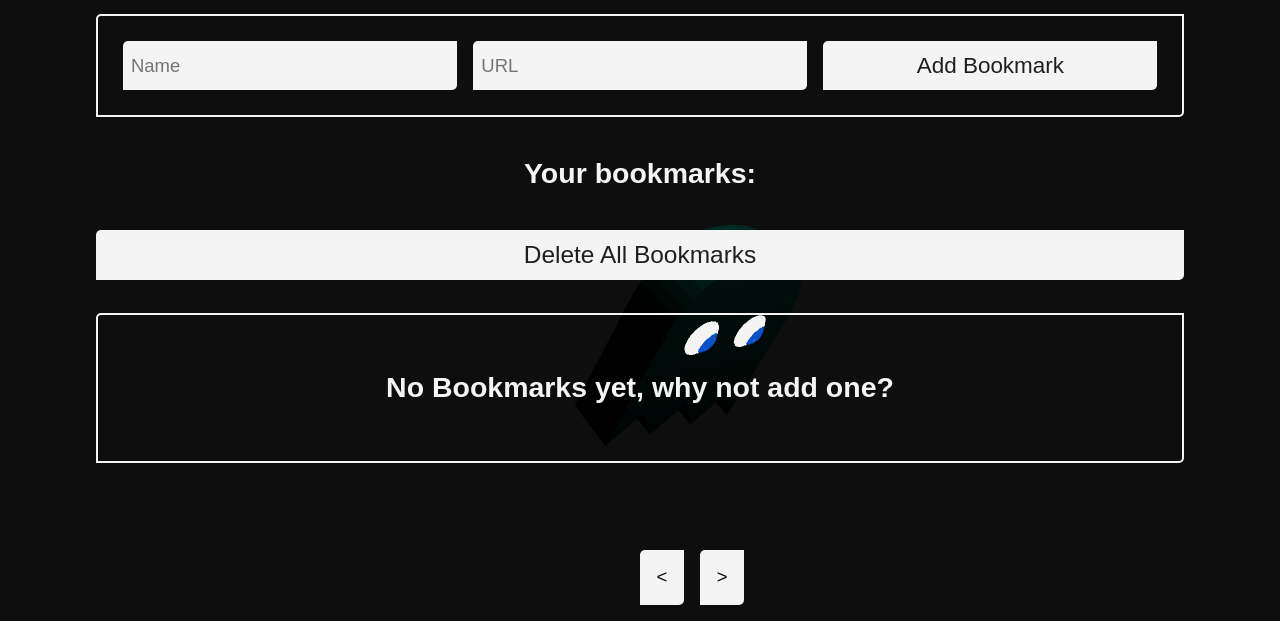
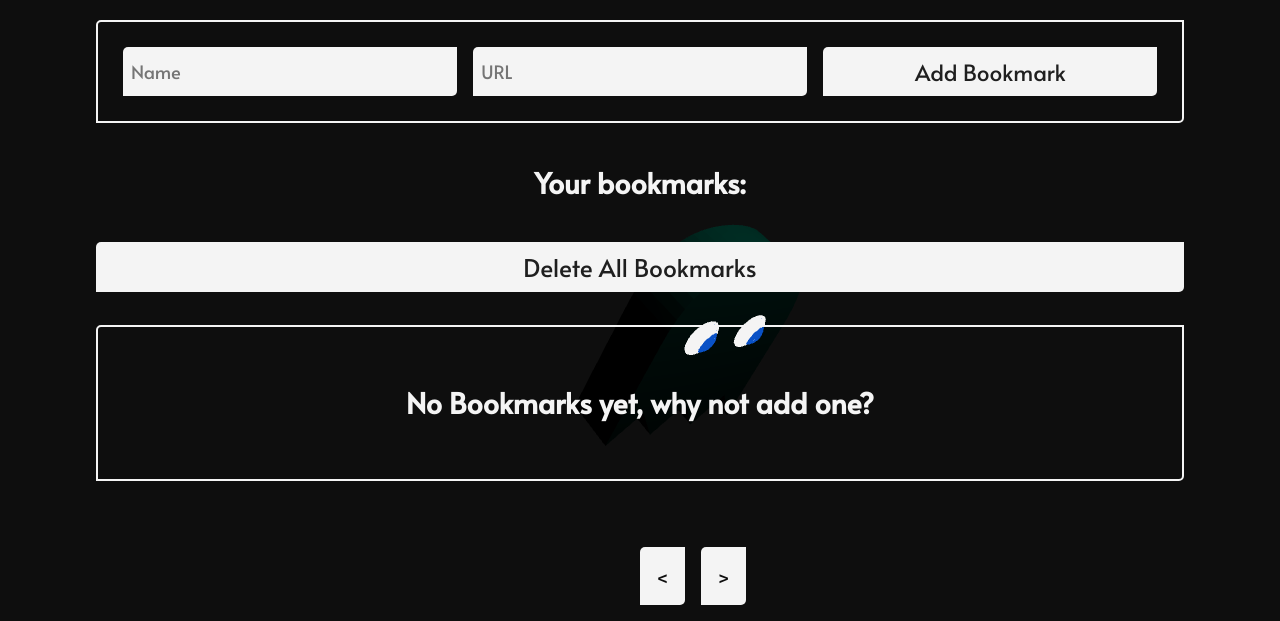
Before and after one commit to AJCJ1/vite-compiled-phantom-bookmarks, a plain HTML site: page docs/index.html in a window 1280 px wide. Shown: the part 179-800 px from the top of the page. Drawn offline with Linux system fonts and the light colour scheme; animation ran at ten frames a second.

Commit message:
Adds google fonts

```diff
--- a/docs/index.html
+++ b/docs/index.html
@@ -7,12 +7,17 @@
   <meta http-equiv="X-UA-Compatible" content="ie=edge">
 
   <title>Phantom Bookmarks</title>
+  <!-- importing google fonts -->
+  <link rel="preconnect" href="https://fonts.googleapis.com">
+  <link rel="preconnect" href="https://fonts.gstatic.com" crossorigin>
+  <link href="https://fonts.googleapis.com/css2?family=Alata&display=swap" rel="stylesheet">
   <script type="module" crossorigin src="./assets/index.6fb1b3ce.js"></script>
   <link rel="stylesheet" href="./assets/index.a3eb0ece.css">
 </head>
 
 <body>
-  <div id="root">not rendered</div>
+  <div id="root">Your Browser hasn't loaded React just yet. Bummer. Give it a few seconds...
+  </div>
 
 </body>
 
```
